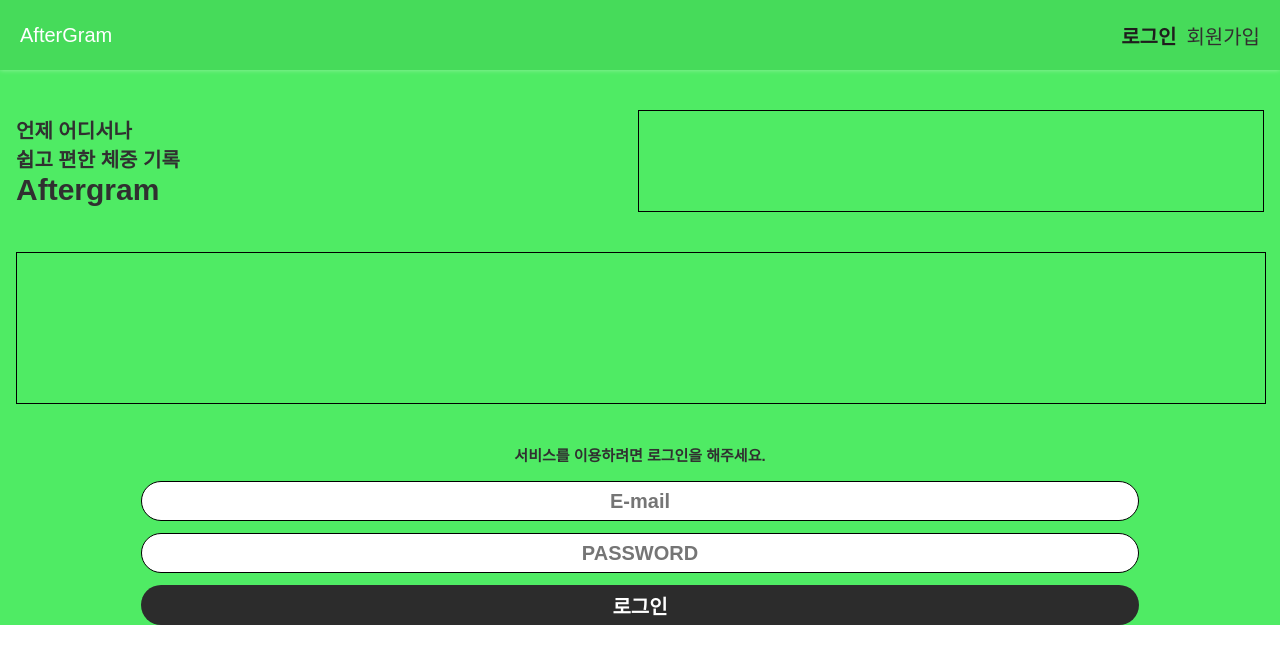
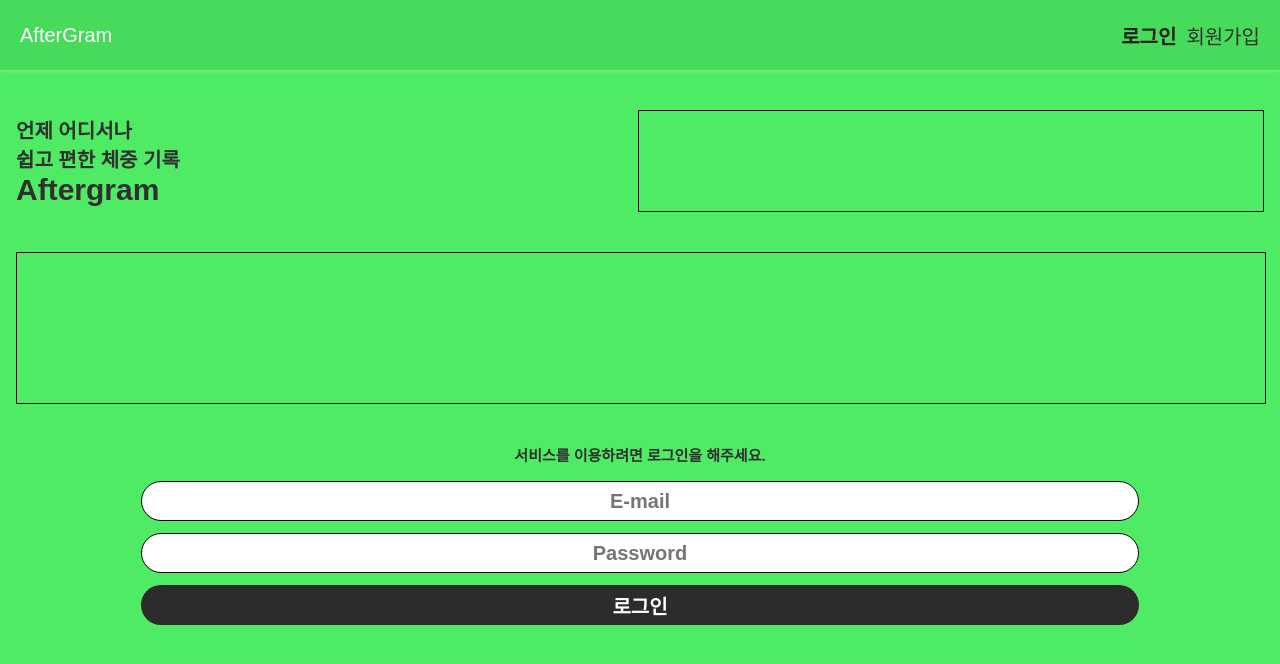
Before and after one commit to taykim7/aftergram-project, a Vue app in the folder aftergram/: page /login in a window 1280 px wide. Shown: the top 664 px of the page. Built offline with nearby package versions, Linux system fonts and the light colour scheme; a web font is replaced by a local one.

Commit message:
화면 전체 길이 수정

```diff
--- a/aftergram/src/components/LoginForm.vue
+++ b/aftergram/src/components/LoginForm.vue
@@ -8,7 +8,7 @@
       </div>
       <div>
         <label for="password" class="login_input mb12">
-          <input id="password" type="password" v-model="password" placeholder="PASSWORD"/>
+          <input id="password" type="password" v-model="password" placeholder="Password"/>
         </label>
       </div>
       <button
--- a/aftergram/src/css/common.css
+++ b/aftergram/src/css/common.css
@@ -307,4 +307,5 @@ input[type=checkbox] + label ,input[type=radio] + label{
   background-color: rgb(79, 235, 100);
   padding-top: 70px;
   align-items: center;
+	height: calc(100vh - 70px);
 }
--- a/aftergram/src/views/LoginPage.vue
+++ b/aftergram/src/views/LoginPage.vue
@@ -25,7 +25,8 @@ import LoginForm from '../components/LoginForm.vue';
 
 export default {
   components: {
-    LoginForm
+    LoginForm,
+
   },
 }
 </script>
```
